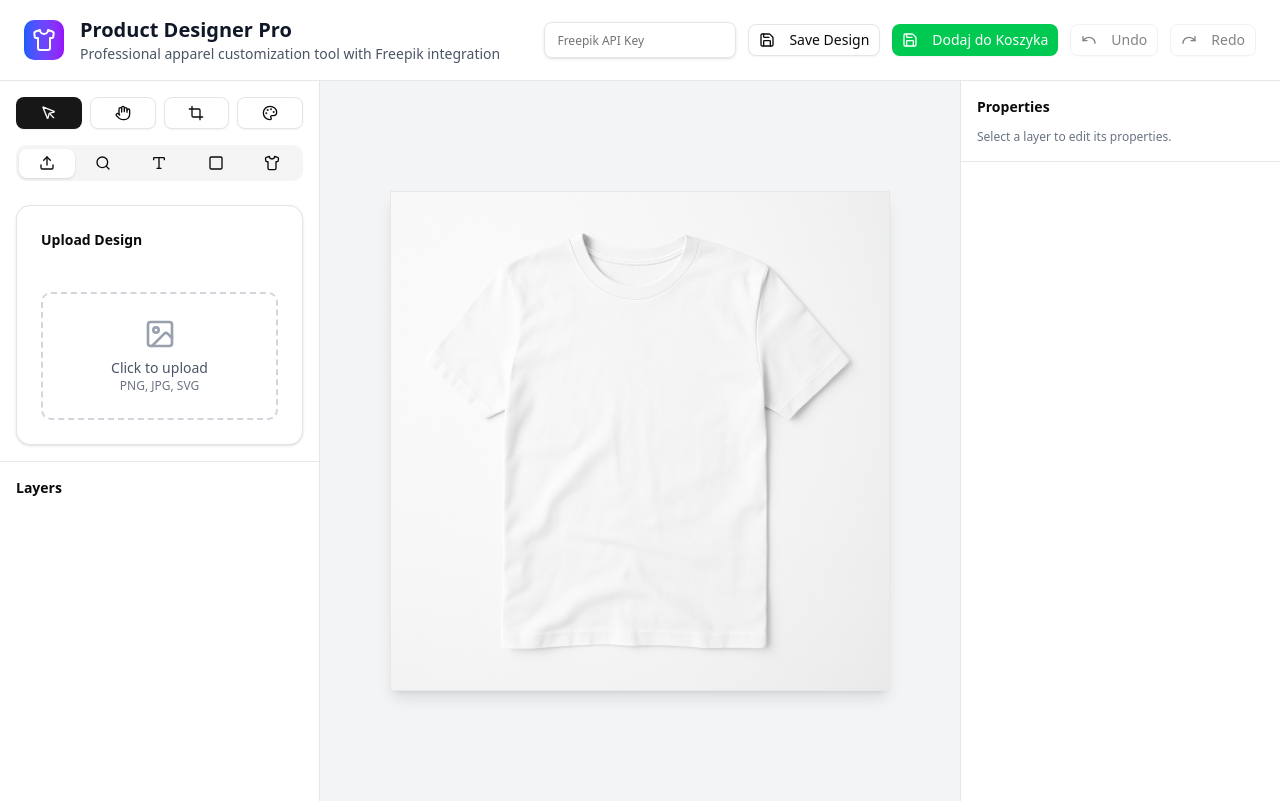
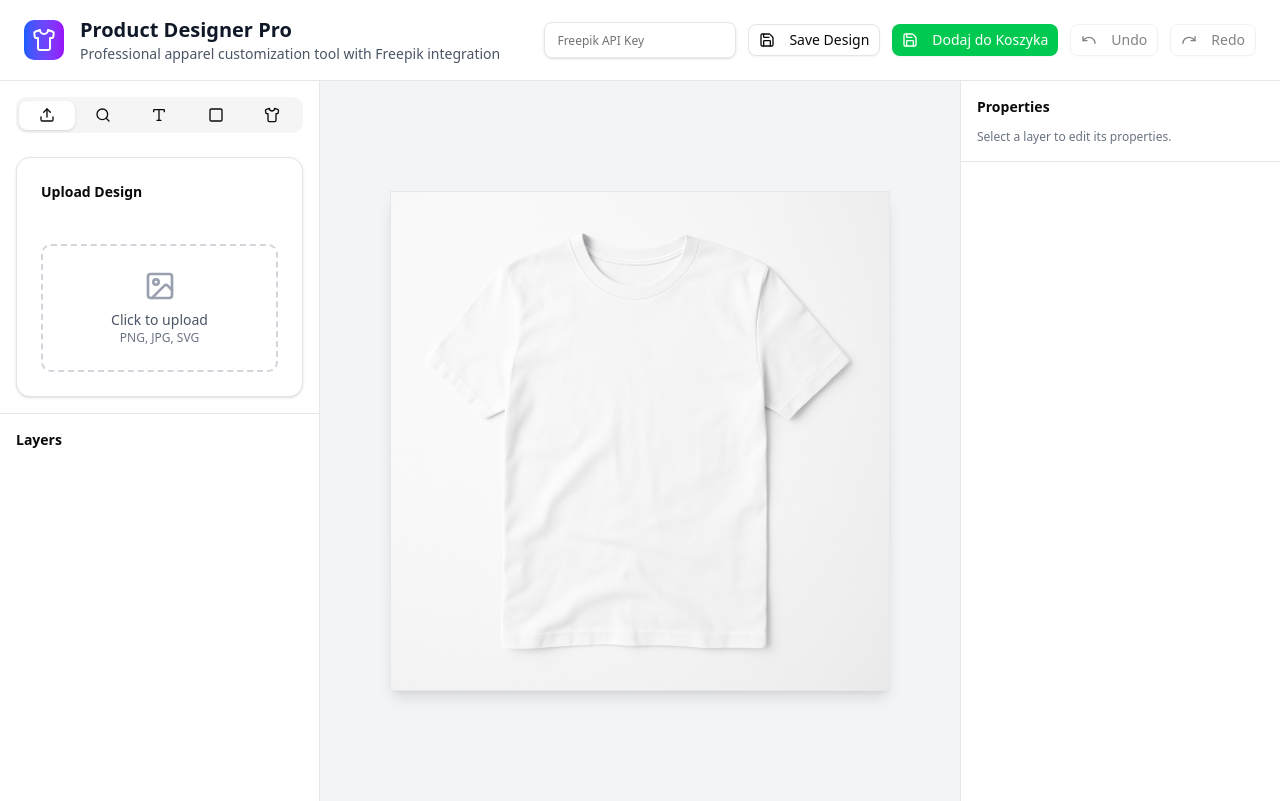
Before and after one commit to FredoMaior/mockup-designer-app, a React (Vite) app: page / in a window 1280 px wide. Built offline with nearby package versions, Linux system fonts and the light colour scheme.

Commit message:
Update App.jsx

```diff
--- a/src/App.jsx
+++ b/src/App.jsx
@@ -67,7 +67,7 @@ function App() {
   const [canvasZoom, setCanvasZoom] = useState(100)
   const [showGrid, setShowGrid] = useState(false)
   const [activeTab, setActiveTab] = useState('upload')
-  const [activeTool, setActiveTool] = useState('select')
+  const [activeTool, setActiveTool] = useState('select') // Always set to 'select' by default
   const [freepikApiKey, setFreepikApiKey] = useState('')
   const [history, setHistory] = useState([])
   const [historyIndex, setHistoryIndex] = useState(-1)
@@ -77,7 +77,6 @@ function App() {
 
   // Advanced state for Lumise-like features
   const [textEditMode, setTextEditMode] = useState(false)
-  const [colorPickerOpen, setColorPickerOpen] = useState(false)
   const [selectedColor, setSelectedColor] = useState('#000000')
 
   // Drag and drop state
@@ -310,7 +309,7 @@ function App() {
     e.stopPropagation();
 
     const layer = designLayers.find(l => l.id === layerId);
-    if (!layer || layer.locked || activeTool !== 'select') return;
+    if (!layer || layer.locked) return; // Always allow dragging since activeTool is always 'select'
 
     setSelectedLayer(layerId);
     setIsDragging(true);
@@ -321,7 +320,7 @@ function App() {
       x: e.clientX,
       y: e.clientY
     });
-  }, [designLayers, activeTool]);
+  }, [designLayers]);
 
   const handleCanvasMouseMove = useCallback((e) => {
     if (!isDragging || !dragLayerId || !canvasRef.current) return;
@@ -439,55 +438,8 @@ function App() {
         {/* Left Sidebar - Tools & Assets */}
         <div className="w-80 bg-white border-r border-gray-200 flex flex-col">
 
-          {/* Tool Selection */}
+          {/* Tabs for different tools - removed the tool selection menu */}
           <div className="p-4 border-b border-gray-200">
-            <div className="grid grid-cols-4 gap-2 mb-4">
-              <Button
-                variant={activeTool === 'select' ? 'default' : 'outline'}
-                size="sm"
-                onClick={() => setActiveTool('select')}
-                className="p-2"
-              >
-                <MousePointer className="h-4 w-4" />
-              </Button>
-              <Button
-                variant={activeTool === 'move' ? 'default' : 'outline'}
-                size="sm"
-                onClick={() => setActiveTool('move')}
-                className="p-2"
-              >
-                <Hand className="h-4 w-4" />
-              </Button>
-              <Button
-                variant={activeTool === 'crop' ? 'default' : 'outline'}
-                size="sm"
-                onClick={() => setActiveTool('crop')}
-                className="p-2"
-              >
-                <Crop className="h-4 w-4" />
-              </Button>
-              <Button
-                variant={colorPickerOpen ? 'default' : 'outline'}
-                size="sm"
-                onClick={() => setColorPickerOpen(!colorPickerOpen)}
-                className="p-2"
-              >
-                <Palette className="h-4 w-4" />
-              </Button>
-            </div>
-
-            {colorPickerOpen && (
-              <div className="mb-4 p-3 border border-gray-200 rounded-lg">
-                <label className="block text-xs font-medium mb-2">Color Picker</label>
-                <input
-                  type="color"
-                  value={selectedColor}
-                  onChange={(e) => setSelectedColor(e.target.value)}
-                  className="w-full h-8 border border-gray-300 rounded"
-                />
-              </div>
-            )}
-
             <Tabs value={activeTab} onValueChange={setActiveTab} className="w-full">
               <TabsList className="grid w-full grid-cols-5">
                 <TabsTrigger value="upload" className="text-xs">
@@ -797,7 +749,7 @@ function App() {
             {designLayers.map(layer => (
               <div
                 key={layer.id}
-                className={`absolute select-none ${activeTool === 'select' && !layer.locked ? 'cursor-move' : 'cursor-default'} ${selectedLayer === layer.id && !layer.locked ? 'border-2 border-blue-500 border-dashed' : ''}`}
+                className={`absolute select-none cursor-move ${selectedLayer === layer.id && !layer.locked ? 'border-2 border-blue-500 border-dashed' : ''}`}
                 style={{
                   left: `${layer.position.x}%`,
                   top: `${layer.position.y}%`,
```
